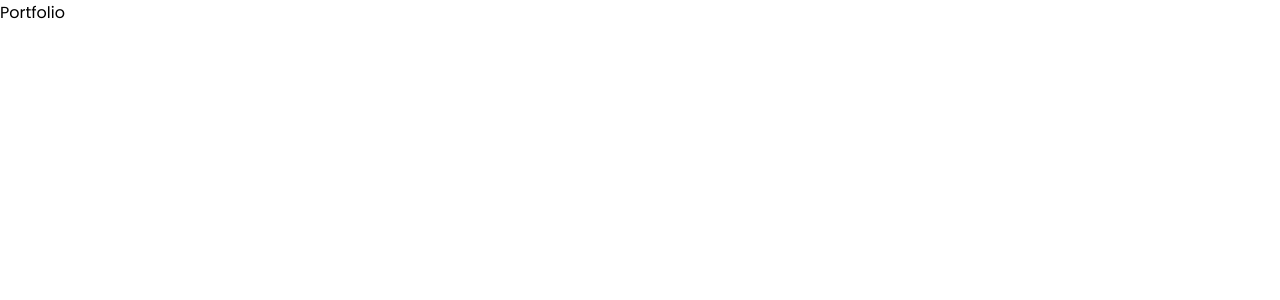
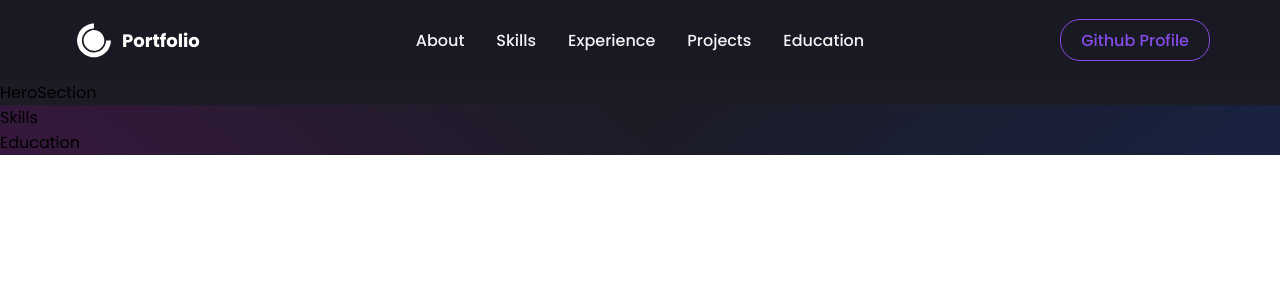
Before and after one commit to AgentRa/portfolio, a React (Create React App) app: page / in a window 1280 px wide. Shown: the top 300 px of the page. Built offline with nearby package versions, Linux system fonts and the light colour scheme.

Commit message:
Feat: implement responsive navigation bar

```diff
--- a/src/App.js
+++ b/src/App.js
@@ -1,10 +1,40 @@
+import { BrowserRouter } from 'react-router-dom';
 import './App.css';
+import styled, {ThemeProvider} from 'styled-components';
+import {darkTheme} from "./utils/Themes";
+import Navbar from "./components/Navbar";
+import Skills from "./components/Skills";
+import HeroSection from "./components/HeroSection";
+import Education from "./components/Education";
+
+const Body = styled.div`
+  background-color: ${({theme}) => theme.bg};
+  width: 100%;
+  height: 100%;
+  overflow-x: hidden;
+`
+
+const Wrapper = styled.div`
+  background: linear-gradient(38.73deg, rgba(204, 0, 187, 0.15) 0%, rgba(201, 32, 184, 0) 50%),
+  linear-gradient(141.27deg, rgba(0, 70, 209, 0) 50%, rgba(0, 70, 209, 0.15) 100%);
+  width: 100%;
+  clip-path: polygon(0 0, 100% 0, 100% 100%,30% 98%, 0 100%);
+`
 
 function App() {
   return (
-    <div className="App">
-      Portfolio
-    </div>
+    <ThemeProvider theme={darkTheme}>
+        <BrowserRouter>
+            <Navbar/>
+            <Body>
+                <HeroSection />
+                <Wrapper>
+                    <Skills />
+                    <Education />
+                </Wrapper>
+            </Body>
+        </BrowserRouter>
+    </ThemeProvider>
   );
 }
 
--- /dev/null
+++ b/src/components/Education/index.js
@@ -0,0 +1,6 @@
+import React from 'react';
+
+const Education = () => {
+    return <div>Education</div>
+}
+export default Education;
--- /dev/null
+++ b/src/components/HeroSection/index.js
@@ -0,0 +1,6 @@
+import React from 'react';
+
+const HeroSection = () => {
+    return <div>HeroSection</div>
+}
+export default HeroSection;
--- /dev/null
+++ b/src/components/Navbar/NavbarStyledComponents.js
@@ -0,0 +1,217 @@
+import { Link as LinkR } from 'react-router-dom';
+import styled from 'styled-components';
+
+export const Nav = styled.div`
+    background-color: ${({theme}) => theme.card_light};
+    height: 80px;
+    display: flex;
+    align-items: center;
+    justify-content: center;
+    font-size: 1rem;
+    position: sticky;
+    top: 0;
+    z-index: 10;
+    @media (max-width: 960px) {
+        transition: 0.8s all ease;
+    }
+`;
+export const NavbarContainer = styled.div`
+  display: flex;
+  justify-content: space-between;
+  align-items: center;
+  height: 60px;
+  z-index: 1;
+  width: 100%;
+  padding: 0 24px;
+  max-width: 1200px;
+`;
+
+export const NavLogo = styled(LinkR)`
+    width: 80%;
+    padding: 0 6px;
+    display: flex;
+    justify-content: start;
+    align-items: center;
+    text-decoration: none;
+    @media (max-width: 640px) {
+      padding: 0 0;
+  }
+`;
+export const Span = styled.div`
+    padding: 0 4px;
+    font-weight: bold;
+    font-size: 18px;
+`;
+export const NavItems = styled.ul`
+    width: 100%;
+    display: flex;
+    align-items: center;
+    justify-content:center;
+    gap: 32px;
+    padding: 0 6px;
+    list-style: none;
+
+    @media screen and (max-width: 768px) {
+      display: none;
+    }
+`;
+
+export const NavLink = styled.a`
+    color: ${({ theme }) => theme.text_primary};
+    font-weight: 500;
+    cursor: pointer;
+    transition: all 0.2s ease-in-out;
+    text-decoration: none;
+    :hover {
+      color: ${({ theme }) => theme.primary};
+    }
+
+    &.active {
+      border-bottom: 2px solid ${({ theme }) => theme.primary};
+    }
+`;
+
+
+export const GitHubButton = styled.a`
+  border: 1.8px solid ${({ theme }) => theme.primary};
+  justify-content: center;
+  display: flex;
+  align-items: center;
+  height: 70%;
+  border-radius: 20px;
+  color: ${({ theme }) => theme.primary};
+  cursor: pointer;
+  padding: 0 20px;
+  font-weight: 500;
+  text-decoration: none;
+  font-size: 16px;
+  transition: all 0.6s ease-in-out;
+    :hover {
+      background: ${({ theme }) => theme.primary};
+      color: ${({ theme }) => theme.white};
+    }
+    @media screen and (max-width: 768px) {
+    font-size: 14px;
+    }
+`;
+
+export const ButtonContainer = styled.div`
+  width: 80%;
+  height: 100%;
+  display: flex;
+  justify-content: end;
+  align-items: center;
+  padding: 0 6px;
+  @media screen and (max-width: 768px) {
+    display: none;
+  }
+`;
+
+
+export const MobileIcon = styled.div`
+  display: none;
+  @media screen and (max-width: 768px) {
+    display: block;
+    position: absolute;
+    top: 0;
+    right: 0;
+    transform: translate(-100%, 60%);
+    font-size: 1.5rem;
+    cursor: pointer;
+    color: ${({ theme }) => theme.text_primary};
+  }
+`
+
+export const MobileMenu = styled.div`
+    display: flex;
+    flex-direction: column;
+    justify-content: center;
+    gap: 16px;
+    position: absolute;
+    top: 80px;
+    right: 0;
+    width: 100%;
+    padding: 12px 40px 24px 40px;
+    background: ${({ theme }) => theme.card_light+99};
+    transition: all 0.6s ease-in-out;
+    transform: ${({ isOpen }) => (isOpen ? 'translateY(0)' : 'translateY(-100%)')};
+    border-radius: 0 0 20px 20px;
+    box-shadow: 0 0 10px 0 rgba(0, 0, 0, 0.2);
+    opacity: ${({ isOpen }) => (isOpen ? '100%' : '0')};
+    z-index: ${({ isOpen }) => (isOpen ? '1000' : '-1000')};
+
+`
+
+export const MobileMenuItems = styled.ul`
+  display: flex;
+  flex-direction: column;
+  align-items: center;
+  justify-content: center;
+  gap: 32px;
+  list-style: none;
+  width: 100%;
+  height: 100%;
+`
+
+export const MobileMenuLink = styled(LinkR)`
+  color: ${({ theme }) => theme.text_primary};
+  font-weight: 500;
+  cursor: pointer;
+  transition: all 0.2s ease-in-out;
+  text-decoration: none;
+  :hover {
+    color: ${({ theme }) => theme.primary};
+  }
+
+  &.active {
+    border-bottom: 2px solid ${({ theme }) => theme.primary};
+  }
+`;
+
+export const MobileMenuButton = styled.a`
+  border: 1.8px solid ${({ theme }) => theme.primary};
+  justify-content: center;
+  display: flex;
+  align-items: center;
+  height: 70%;
+  border-radius: 20px;
+  color: ${({ theme }) => theme.primary};
+  cursor: pointer;
+  padding: 0 20px;
+  font-weight: 500;
+  text-decoration: none;
+  font-size: 16px;
+  transition: all 0.6s ease-in-out;
+
+  :hover {
+    background: ${({ theme }) => theme.primary};
+    color: ${({ theme }) => theme.white};
+  }
+`;
+
+export  const MobileLink = styled.a`
+  color: ${({ theme }) => theme.text_primary};
+  font-weight: 500;
+  cursor: pointer;
+  transition: all 0.2s ease-in-out;
+  text-decoration: none;
+  :hover {
+    color: ${({ theme }) => theme.primary};
+  }
+
+  &.active {
+    border-bottom: 2px solid ${({ theme }) => theme.primary};
+  }
+`;
+
+export const MobileNavLogo = styled(LinkR)`
+  width: 80%;
+  padding: 0 6px;
+  display: flex;
+  justify-content: start;
+  align-items: center;
+  text-decoration: none;
+  @media (max-width: 640px) {
+    padding: 0 0;
+  }
+`;
--- /dev/null
+++ b/src/components/Navbar/index.js
@@ -0,0 +1,60 @@
+import React from 'react'
+import { Nav, NavLink, NavbarContainer, Span, NavLogo, NavItems, GitHubButton, ButtonContainer, MobileIcon, MobileMenu, MobileLink } from './NavbarStyledComponents'
+import { DiCssdeck } from 'react-icons/di';
+import { FaBars } from 'react-icons/fa';
+import { Bio } from '../../data/constants';
+import { useTheme } from 'styled-components';
+
+const Navbar = () => {
+    const [isOpen, setIsOpen] = React.useState(false);
+    const theme = useTheme()
+    return (
+        <Nav>
+            <NavbarContainer>
+                <NavLogo to='/'>
+                    <a style={{ display: "flex", alignItems: "center", color: "white", marginBottom: '20;', cursor: 'pointer' }}>
+                        <DiCssdeck size="3rem" /> <Span>Portfolio</Span>
+                    </a>
+                </NavLogo>
+                <MobileIcon>
+                    <FaBars onClick={() => {
+                        setIsOpen(!isOpen)
+                    }} />
+                </MobileIcon>
+                <NavItems>
+                    <NavLink href="#about">About</NavLink>
+                    <NavLink href='#skills'>Skills</NavLink>
+                    <NavLink href='#experience'>Experience</NavLink>
+                    <NavLink href='#projects'>Projects</NavLink>
+                    <NavLink href='#education'>Education</NavLink>
+                </NavItems>
+                <ButtonContainer>
+                    <GitHubButton href={Bio.github} target="_blank">Github Profile</GitHubButton>
+                </ButtonContainer>
+                {
+                    isOpen &&
+                    <MobileMenu isOpen={isOpen}>
+                        <MobileLink href="#about" onClick={() => {
+                            setIsOpen(!isOpen)
+                        }}>About</MobileLink>
+                        <MobileLink href='#skills' onClick={() => {
+                            setIsOpen(!isOpen)
+                        }}>Skills</MobileLink>
+                        <MobileLink href='#experience' onClick={() => {
+                            setIsOpen(!isOpen)
+                        }}>Experience</MobileLink>
+                        <MobileLink href='#projects' onClick={() => {
+                            setIsOpen(!isOpen)
+                        }}>Projects</MobileLink>
+                        <MobileLink href='#education' onClick={() => {
+                            setIsOpen(!isOpen)
+                        }}>Education</MobileLink>
+                        <GitHubButton style={{padding: '10px 16px',background: `${theme.primary}`, color: 'white',width: 'max-content'}} href={Bio.github} target="_blank">Github Profile</GitHubButton>
+                    </MobileMenu>
+                }
+            </NavbarContainer>
+        </Nav>
+    )
+}
+
+export default Navbar
--- /dev/null
+++ b/src/components/Skills/index.js
@@ -0,0 +1,6 @@
+import React from 'react';
+
+const Skills = () => {
+    return <div>Skills</div>
+}
+export default Skills;
```
Also changed, not shown: src/themes/default.js (added, +26 -0 lines), src/data/constants.js (renamed from data/constants.js), src/utils/Themes.js (renamed from utils/Themes.js).
